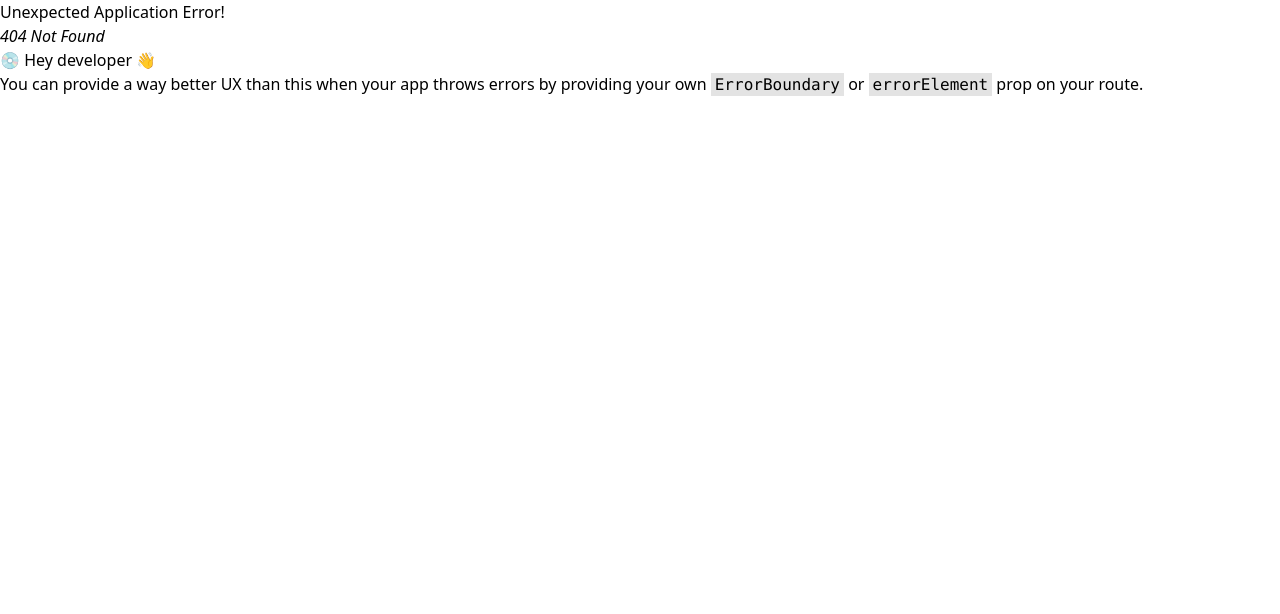
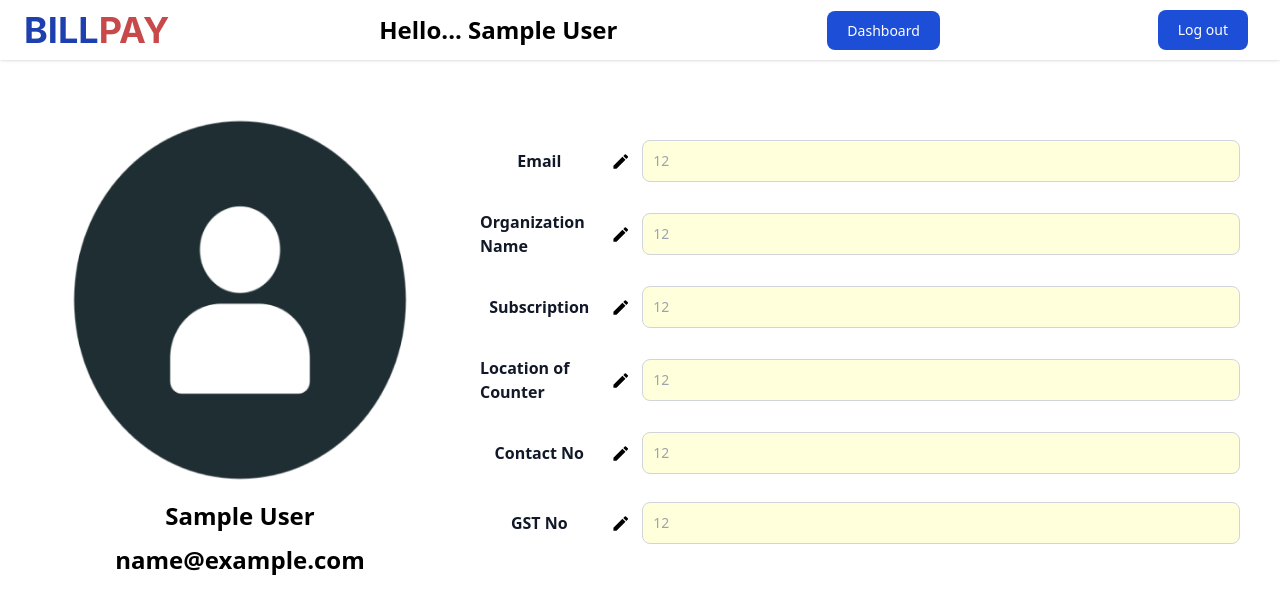
Before and after one commit to NandPatel1292/SE_Project, a React (Vite) app in the folder frontend/: page /dashboard in a window 1280 px wide. Before the commit this address had no page. Shown: the top 614 px of the page. Built offline with nearby package versions, Linux system fonts and the light colour scheme; sample sign-in values are in the browser's storage.

Commit message:
n:add dashboard page

```diff
--- a/frontend/package.json
+++ b/frontend/package.json
@@ -18,6 +18,7 @@
     "react": "^18.2.0",
     "react-apexcharts": "^1.4.1",
     "react-dom": "^18.2.0",
+    "react-icons": "^4.12.0",
     "react-redux": "^9.0.2",
     "react-router-dom": "^6.17.0"
   },
--- a/frontend/src/components/Header.jsx
+++ b/frontend/src/components/Header.jsx
@@ -58,9 +58,9 @@ const Header = () => {
             id="mobile-menu-2"
           >
             <ul className="flex flex-col mt-4 font-medium lg:flex-row lg:space-x-8 lg:mt-0">
-              <li>
+              {/* <li>
                 <NavLink
-                  to="/"
+                  to="/dashboard"
                   className={({ isActive }) =>
                     `block py-2 pr-4 pl-3 duration-200 ${
                       isActive ? "text-blue-700" : "text-gray-700"
@@ -69,43 +69,14 @@ const Header = () => {
                 >
                   Home
                 </NavLink>
-              </li>
-
+              </li> */}
               <li>
-                <NavLink
-                  to="/about"
-                  className={({ isActive }) =>
-                    `block py-2 pr-4 pl-3 duration-200 ${
-                      isActive ? "text-blue-700" : "text-gray-700"
-                    } border-b border-gray-100 hover:bg-gray-50 lg:hover:bg-transparent lg:border-0 hover:text-blue-700 lg:p-0`
-                  }
+                <Link
+                  to="/dashboard"
+                  className="text-white bg-blue-700 hover:bg-blue-800 focus:ring-4 focus:ring-blue-300 font-medium rounded-lg text-sm px-4 lg:px-5 py-2 lg:py-2.5 mr-2 focus:outline-none"
                 >
-                  About
-                </NavLink>
-              </li>
-              <li>
-                <NavLink
-                  to="/contact"
-                  className={({ isActive }) =>
-                    `block py-2 pr-4 pl-3 duration-200 ${
-                      isActive ? "text-blue-700" : "text-gray-700"
-                    } border-b border-gray-100 hover:bg-gray-50 lg:hover:bg-transparent lg:border-0 hover:text-blue-700 lg:p-0`
-                  }
-                >
-                  Contact
-                </NavLink>
-              </li>
-              <li>
-                <NavLink
-                  to="/github"
-                  className={({ isActive }) =>
-                    `block py-2 pr-4 pl-3 duration-200 ${
-                      isActive ? "text-blue-700" : "text-gray-700"
-                    } border-b border-gray-100 hover:bg-gray-50 lg:hover:bg-transparent lg:border-0 hover:text-blue-700 lg:p-0`
-                  }
-                >
-                  Github
-                </NavLink>
+                  Dashboard
+                </Link>
               </li>
             </ul>
           </div>
--- a/frontend/src/main.jsx
+++ b/frontend/src/main.jsx
@@ -25,6 +25,7 @@ import Page3 from "./pages/Page3.jsx";
 import BillTemplate from "./components/BillTemplate.jsx";
 import Report from "./pages/Report.jsx";
 import SingleBill from "./pages/SingleBill.jsx";
+import Dashboard from "./pages/Dashboard.jsx";
 
 const router = createBrowserRouter([
   {
@@ -83,6 +84,10 @@ const router = createBrowserRouter([
             path: "manage-bill",
             element: <SingleBill />,
           },
+          {
+            path: "dashboard",
+            element: <Dashboard />,
+          },
         ],
       },
     ],
--- /dev/null
+++ b/frontend/src/pages/Dashboard.jsx
@@ -0,0 +1,127 @@
+import React from "react";
+import dashboard from "../images/dashboardImg.png";
+import { useDispatch, useSelector } from "react-redux";
+import { use } from "echarts";
+import { selectUser } from "../features/auth/authSclice";
+import { MdEdit } from "react-icons/md";
+
+const Dashboard = () => {
+  const dispatch = useDispatch();
+
+  const user = useSelector(selectUser);
+  return (
+    <>
+      <div className="flex flex-row h-screen">
+        <div className="basis-1/2 pl-10 pt-10">
+          <img src={dashboard} alt="profile" className="w-[25rem] h-[25rem]" />
+          <div className="flex flex-col  justify-center text-center gap-3">
+            <h1 className="text-2xl font-bold w-[25rem]">{user.user.name}</h1>
+            <h1 className="text-2xl font-bold w-[25rem]">{user.user.email}</h1>
+          </div>
+        </div>
+        <div className="basis-full py-10">
+          <div className="flex flex-col gap-7 p-10">
+            <div className="flex gap-3 flex-row justify-center items-center">
+              <label
+                htmlFor="email"
+                className="flex justify-center items-center text-base font-semibold text-gray-900  text-left w-1/5"
+              >
+                Email
+              </label>
+              <MdEdit size={25} />
+              <input
+                type="email"
+                id="email"
+                className="border border-gray-300 text-gray-900 text-sm rounded-lg focus:ring-blue-500 focus:border-blue-500 block w-full p-2.5  bg-[#FBFF312B] "
+                placeholder="12"
+                onChange={(e) => handleFieldChange(e, "barCode")}
+              />
+            </div>
+            <div className="flex gap-3 flex-row justify-center items-center">
+              <label
+                htmlFor="organization_name"
+                className="flex justify-center items-center text-base font-semibold text-gray-900  text-left	w-1/5"
+              >
+                Organization Name
+              </label>
+              <MdEdit size={25} />
+              <input
+                type="text"
+                id="organization_name"
+                className="border border-gray-300 text-gray-900 text-sm rounded-lg focus:ring-blue-500 focus:border-blue-500 block w-full p-2.5  bg-[#FBFF312B] "
+                placeholder="12"
+                onChange={(e) => handleFieldChange(e, "barCode")}
+              />
+            </div>
+            <div className="flex gap-3 flex-row justify-center items-center">
+              <label
+                htmlFor="subscription"
+                className="flex justify-center items-center text-base font-semibold text-gray-900  text-left	w-1/5"
+              >
+                Subscription
+              </label>
+              <MdEdit size={25} />
+              <input
+                type="text"
+                id="subscription"
+                className="border border-gray-300 text-gray-900 text-sm rounded-lg focus:ring-blue-500 focus:border-blue-500 block w-full p-2.5  bg-[#FBFF312B] "
+                placeholder="12"
+                onChange={(e) => handleFieldChange(e, "barCode")}
+              />
+            </div>
+            <div className="flex gap-3 flex-row justify-center items-center">
+              <label
+                htmlFor="location"
+                className="flex justify-center items-center text-base font-semibold text-gray-900  text-left	w-1/5"
+              >
+                Location of Counter
+              </label>
+              <MdEdit size={25} />
+              <input
+                type="text"
+                id="location"
+                className="border border-gray-300 text-gray-900 text-sm rounded-lg focus:ring-blue-500 focus:border-blue-500 block w-full p-2.5  bg-[#FBFF312B] "
+                placeholder="12"
+                onChange={(e) => handleFieldChange(e, "barCode")}
+              />
+            </div>
+            <div className="flex gap-3 flex-row justify-center items-center">
+              <label
+                htmlFor="contact_no"
+                className="flex justify-center items-center text-base font-semibold text-gray-900  text-left	w-1/5"
+              >
+                Contact No
+              </label>
+              <MdEdit size={25} />
+              <input
+                type="number"
+                id="contact_no"
+                className="border border-gray-300 text-gray-900 text-sm rounded-lg focus:ring-blue-500 focus:border-blue-500 block w-full p-2.5  bg-[#FBFF312B] "
+                placeholder="12"
+                onChange={(e) => handleFieldChange(e, "barCode")}
+              />
+            </div>
+            <div className="flex gap-3 flex-row justify-center items-center">
+              <label
+                htmlFor="gst_no"
+                className="flex justify-center items-center text-base font-semibold text-gray-900  text-left	w-1/5"
+              >
+                GST No
+              </label>
+              <MdEdit size={25} />
+              <input
+                type="text"
+                id="gst_no"
+                className="border border-gray-300 text-gray-900 text-sm rounded-lg focus:ring-blue-500 focus:border-blue-500 block w-full p-2.5  bg-[#FBFF312B] "
+                placeholder="12"
+                onChange={(e) => handleFieldChange(e, "barCode")}
+              />
+            </div>
+          </div>
+        </div>
+      </div>
+    </>
+  );
+};
+
+export default Dashboard;
```
Also changed, not shown: frontend/src/images/dashboardImg.png (added), 1 other file (tests, documents, lock files or other folders).
